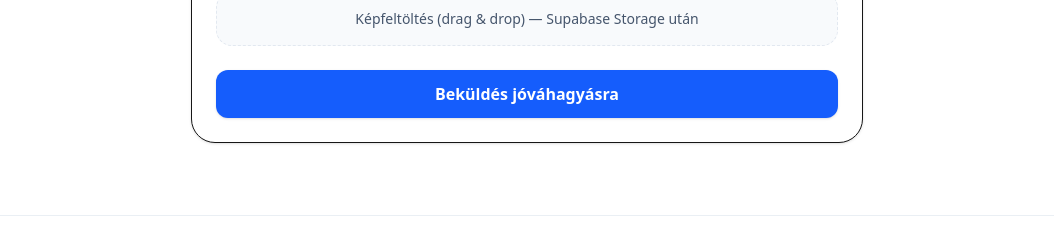
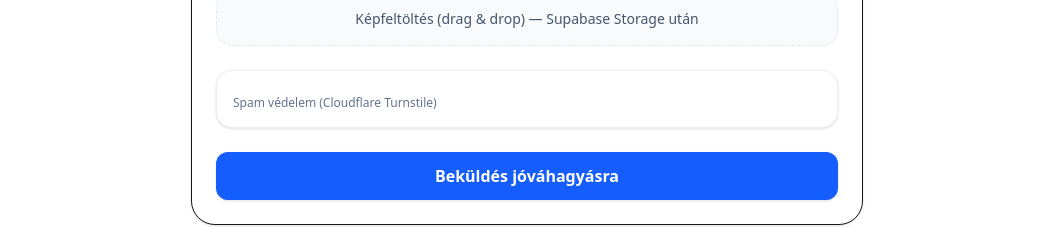
Before and after one commit to Mukedlii/jarmubazar, a Next.js app: page /post in a window 1280 px wide. Shown: the part 1088-1315 px from the top of the page, without its empty margins (113-1167 px from the left). Built offline with nearby package versions, Linux system fonts and the light colour scheme; no server answers.

Commit message:
Anti-spam: honeypot + optional Cloudflare Turnstile verification

```diff
--- /dev/null
+++ b/src/app/api/turnstile/verify/route.ts
@@ -0,0 +1,45 @@
+import { NextResponse } from "next/server";
+
+export async function POST(req: Request) {
+  try {
+    const secret = process.env.TURNSTILE_SECRET_KEY;
+    if (!secret) {
+      return NextResponse.json(
+        { ok: false, error: "TURNSTILE_SECRET_KEY not configured" },
+        { status: 400 }
+      );
+    }
+
+    const body = (await req.json()) as { token?: string };
+    const token = body?.token;
+
+    if (!token) {
+      return NextResponse.json({ ok: false, error: "Missing token" }, { status: 400 });
+    }
+
+    const form = new FormData();
+    form.append("secret", secret);
+    form.append("response", token);
+
+    const r = await fetch("https://challenges.cloudflare.com/turnstile/v0/siteverify", {
+      method: "POST",
+      body: form,
+    });
+
+    const data = (await r.json()) as { success?: boolean; "error-codes"?: string[] };
+
+    if (!data?.success) {
+      return NextResponse.json(
+        { ok: false, error: "Turnstile failed", codes: data?.["error-codes"] ?? [] },
+        { status: 400 }
+      );
+    }
+
+    return NextResponse.json({ ok: true });
+  } catch (e) {
+    return NextResponse.json(
+      { ok: false, error: e instanceof Error ? e.message : "Unknown error" },
+      { status: 500 }
+    );
+  }
+}
--- a/src/app/post/page.tsx
+++ b/src/app/post/page.tsx
@@ -2,6 +2,7 @@
 
 import { useMemo, useState } from "react";
 
+import { TurnstileWidget } from "@/components/TurnstileWidget";
 import { CAR_BRANDS, listings } from "@/lib/mockData";
 
 const inputClass =
@@ -14,6 +15,12 @@ function toInt(v: string) {
 
 export default function PostPage() {
   const [submitted, setSubmitted] = useState(false);
+  const [error, setError] = useState<string>("");
+
+  // Honeypot: bots tend to fill every field. Real users never see this.
+  const [website, setWebsite] = useState<string>("");
+
+  const turnstileSiteKey = process.env.NEXT_PUBLIC_TURNSTILE_SITE_KEY;
 
   const [category, setCategory] = useState<"Autó" | "Motor" | "Alkatrész">("Autó");
 
@@ -67,27 +74,94 @@ export default function PostPage() {
         </p>
       </div>
 
+      {error && (
+        <div className="mt-4 rounded-2xl border border-red-200 bg-red-50 p-3 text-sm text-red-900 dark:border-red-900/30 dark:bg-red-900/10 dark:text-red-200">
+          {error}
+        </div>
+      )}
+
       <form
-        onSubmit={(e) => {
+        onSubmit={async (e) => {
           e.preventDefault();
+          setError("");
+
+          // Honeypot tripped
+          if (website.trim().length > 0) {
+            setError("Sikertelen beküldés (spam védelem). Próbáld újra.");
+            return;
+          }
 
           // basic validation
           const p = toInt(price);
           const y = toInt(year);
           const k = toInt(km);
 
-          if (p == null || p <= 0) return;
+          if (p == null || p <= 0) {
+            setError("Kérlek adj meg érvényes árat.");
+            return;
+          }
+
           if (category === "Autó") {
-            if (!brand) return;
-            if (!model && !modelOther) return;
-            if (y != null && (y < 1950 || y > new Date().getFullYear() + 1)) return;
-            if (k != null && k < 0) return;
+            if (!brand) {
+              setError("Válassz márkát.");
+              return;
+            }
+            if (!model && !modelOther) {
+              setError("Válassz típust, vagy add meg kézzel.");
+              return;
+            }
+            if (y != null && (y < 1950 || y > new Date().getFullYear() + 1)) {
+              setError("Évjárat nem tűnik valósnak.");
+              return;
+            }
+            if (k != null && k < 0) {
+              setError("Km óra állás nem lehet negatív.");
+              return;
+            }
+          }
+
+          // Optional Turnstile check (server-side verify)
+          if (turnstileSiteKey) {
+            const tokenEl = document.querySelector(
+              'textarea[name="cf-turnstile-response"]'
+            ) as HTMLTextAreaElement | null;
+            const token = tokenEl?.value;
+
+            if (!token) {
+              setError("Kérlek igazold, hogy nem vagy robot.");
+              return;
+            }
+
+            const r = await fetch("/api/turnstile/verify", {
+              method: "POST",
+              headers: { "content-type": "application/json" },
+              body: JSON.stringify({ token }),
+            });
+
+            if (!r.ok) {
+              setError("Robot ellenőrzés sikertelen. Próbáld újra.");
+              return;
+            }
           }
 
           setSubmitted(true);
         }}
         className="mt-6 space-y-6"
       >
+        {/* Honeypot (hidden) */}
+        <div style={{ position: "absolute", left: -10000, top: "auto", width: 1, height: 1, overflow: "hidden" }} aria-hidden>
+          <label>
+            Website
+            <input
+              type="text"
+              tabIndex={-1}
+              autoComplete="off"
+              value={website}
+              onChange={(e) => setWebsite(e.target.value)}
+            />
+          </label>
+        </div>
+
         {/* Base */}
         <div className="grid gap-3 sm:grid-cols-2">
           <div className="sm:col-span-2">
@@ -313,6 +387,12 @@ export default function PostPage() {
           Képfeltöltés (drag &amp; drop) — Supabase Storage után
         </div>
 
+        {turnstileSiteKey && (
+          <div className="rounded-2xl border border-slate-200/70 bg-white p-4 shadow-sm dark:border-slate-800 dark:bg-slate-950">
+            <TurnstileWidget siteKey={turnstileSiteKey} />
+          </div>
+        )}
+
         <button
           type="submit"
           className="inline-flex w-full items-center justify-center rounded-xl bg-blue-600 px-4 py-3 font-semibold text-white shadow-sm hover:bg-blue-500"
--- /dev/null
+++ b/src/components/TurnstileWidget.tsx
@@ -0,0 +1,20 @@
+"use client";
+
+import Script from "next/script";
+
+export function TurnstileWidget({ siteKey }: { siteKey: string }) {
+  // Cloudflare Turnstile injects a hidden field named `cf-turnstile-response` into the form.
+  return (
+    <div className="space-y-2">
+      <Script src="https://challenges.cloudflare.com/turnstile/v0/api.js" strategy="afterInteractive" />
+      <div
+        className="cf-turnstile"
+        data-sitekey={siteKey}
+        data-theme="auto"
+      />
+      <p className="text-xs text-slate-500 dark:text-slate-500">
+        Spam védelem (Cloudflare Turnstile)
+      </p>
+    </div>
+  );
+}
```
